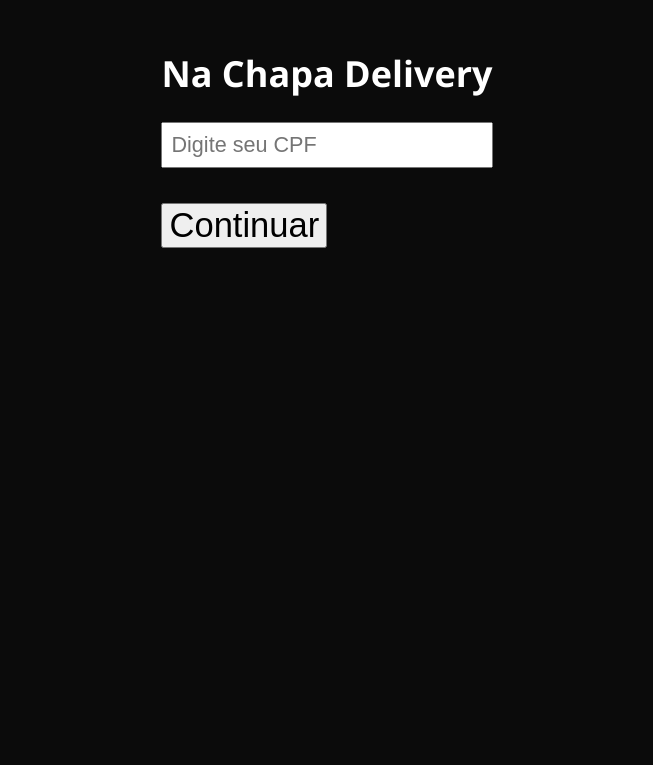
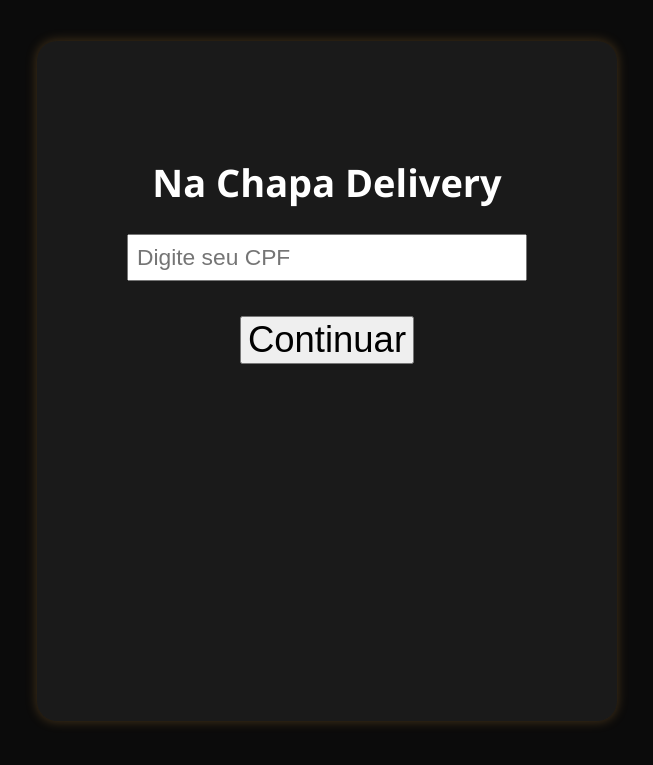
Before and after one commit to 71996376290r-sketch/nachapadelivery-txt, a Flask app: page / in a window 1280 px wide. Shown: the top 765 px of the page, without its empty margins (313-966 px from the left). Run offline with Flask 3, Linux system fonts and the light colour scheme.

Commit message:
Adjust gap size and add inic class styles
Reduced gap between items in the container and added new styles for the inic class.

```diff
--- a/static/css/style.css
+++ b/static/css/style.css
@@ -24,7 +24,7 @@ header {
   display: flex;
   flex-wrap: wrap;
   justify-content: center;
-  gap: 36px;
+  gap: 26px;
   padding: 25px;
 }
 
@@ -35,6 +35,20 @@ header {
   width: 90%;
   max-width: 400px;
   padding: 22px;
+  text-align: center;
+  box-shadow: 0 0 12px rgba(255, 179, 71, 0.25);
+  transition: transform 0.2s, box-shadow 0.2s;
+}
+
+.inic {
+  font-size: 19px;
+  margin: 16px 0 8px;
+  background: #1a1a1a;
+  border-radius: 20px;
+  height: 500px;
+  width: 90%;
+  max-width: 400px;
+  padding: 90px;
   text-align: center;
   box-shadow: 0 0 12px rgba(255, 179, 71, 0.25);
   transition: transform 0.2s, box-shadow 0.2s;
```
